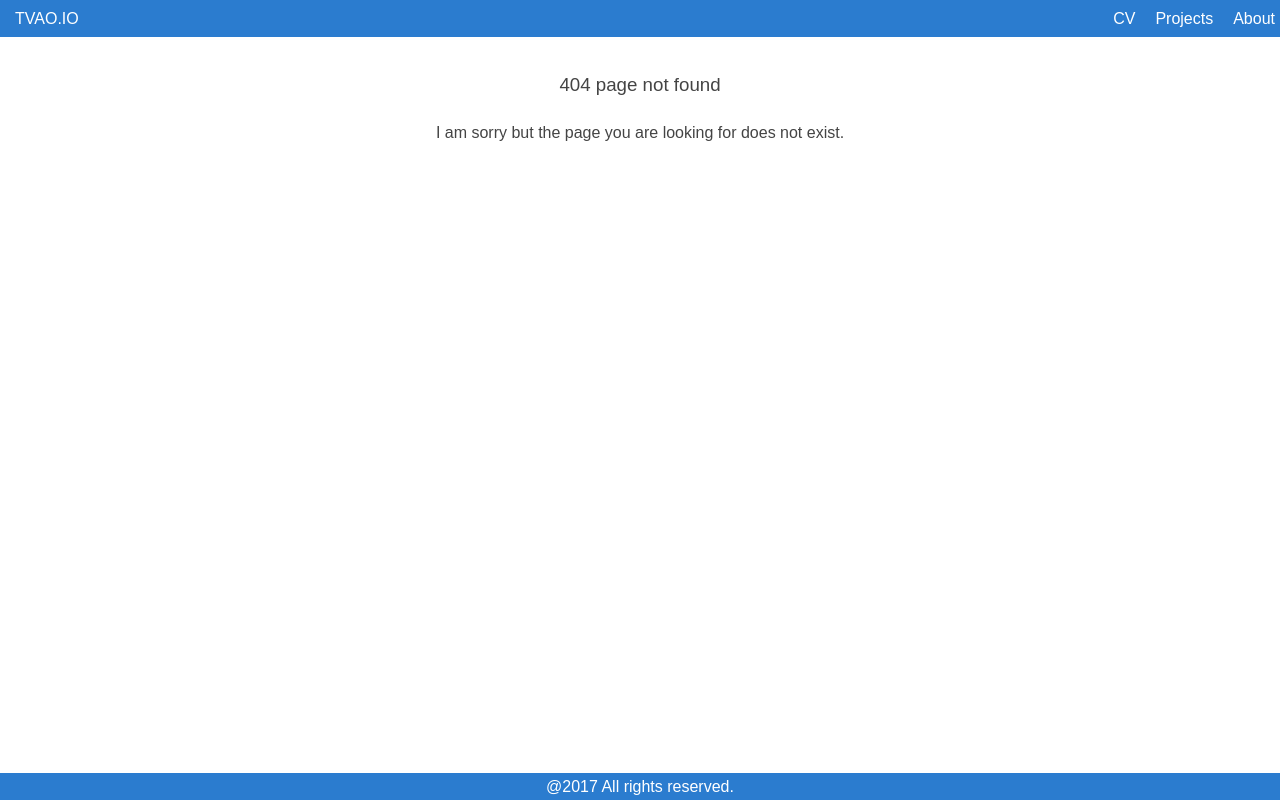
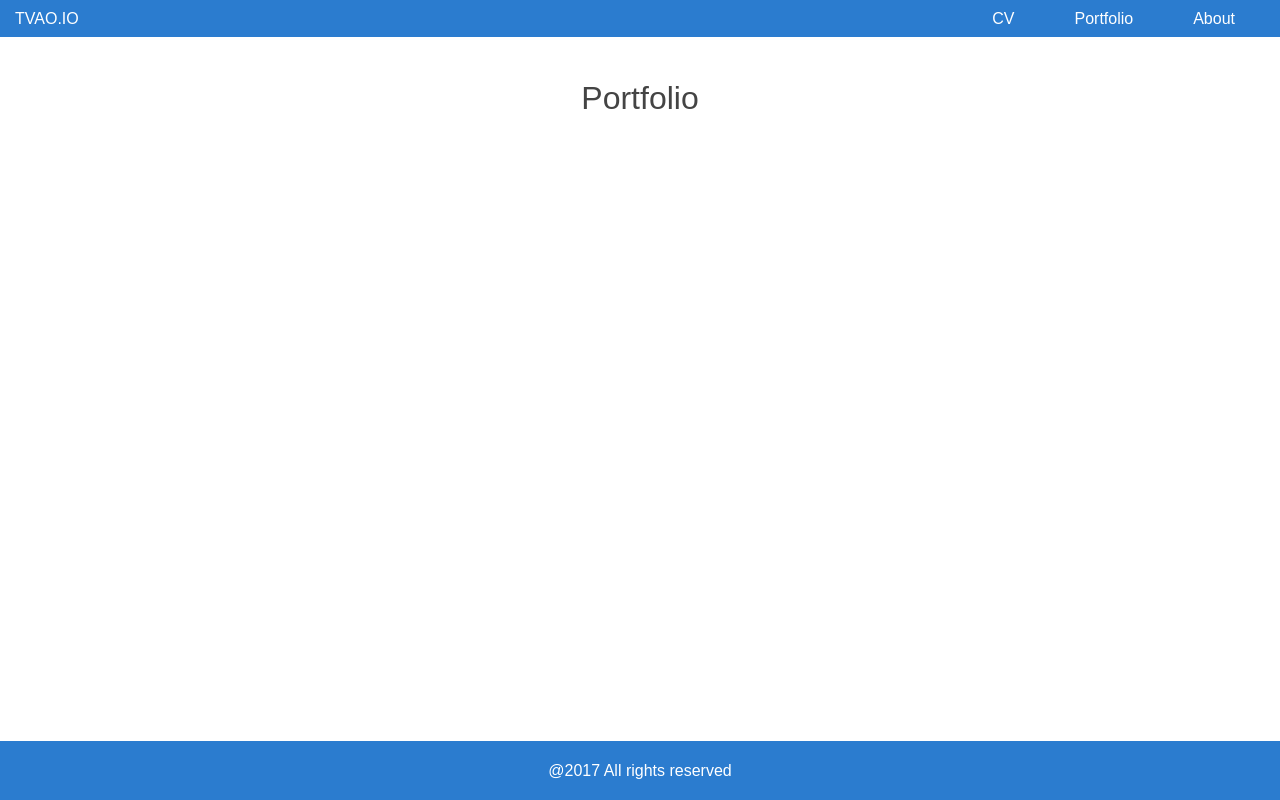
Before and after one commit to TVAO/tvano.github.io, a React (Create React App) app: page /portfolio in a window 1280 px wide. Before the commit this address had no page. Built offline with nearby package versions, Linux system fonts and the light colour scheme.

Commit message:
Added styling to navbar

```diff
--- a/src/components/Content.js
+++ b/src/components/Content.js
@@ -5,7 +5,7 @@ import About from './About';
 import CV from './CV';
 import NotFound from './NotFound';
 import Main from './Main';
-import Project from './Project';
+import Portfolio from './Portfolio';
 
 import '../styles/Content.css';
 
@@ -15,7 +15,7 @@ const Content = () => (
       <Route exact path='/' component={Main}/>
       <Route exact path='/about' component={About}/>
       <Route exact path='/cv' component={CV}/>
-      <Route exact path='/projects' component={Project}/>
+      <Route exact path='/portfolio' component={Portfolio}/>
       <Route path='*' component={NotFound}/>
     </Switch>
   </main>
--- a/src/components/Footer.js
+++ b/src/components/Footer.js
@@ -1,10 +1,11 @@
 
 import React from 'react';
+import '../styles/Footer.css';
 
 const Footer = () => (
-  <footer className="footer">
+  <footer>
       <div id="footer-content">
-        @2017 All rights reserved.
+        <p className="text-center text-muted small"> @2017 All rights reserved </p>
       </div>
   </footer>
 );
--- a/src/components/Header.js
+++ b/src/components/Header.js
@@ -10,7 +10,7 @@ const Header = () => (
       <ul>
         <li className="leftHeader">  <Link to='/'> TVAO.IO </Link> </li>
         <li className="rightHeader"> <Link to='/about'> About </Link> </li>
-        <li className="rightHeader"> <Link to='/projects'> Projects </Link> </li>
+        <li className="rightHeader"> <Link to='/portfolio'> Portfolio </Link> </li>
         <li className="rightHeader"> <Link to='/cv'> CV </Link> </li>
       </ul>
     </div>
--- /dev/null
+++ b/src/components/Portfolio.js
@@ -0,0 +1,10 @@
+
+import React from 'react';
+
+const Portfolio = () => (
+  <div>
+    <h1> Portfolio </h1>
+  </div>
+);
+
+export default Portfolio;
--- a/src/components/Project.js
+++ /dev/null
@@ -1,10 +0,0 @@
-
-import React from 'react';
-
-const Project = () => (
-  <div>
-    <h1> Projects </h1>
-  </div>
-);
-
-export default Project;
--- a/src/styles/Footer.css
+++ b/src/styles/Footer.css
@@ -1,20 +1,11 @@
 
 footer {
   width:100%;
-  color: white;
   position:absolute;
   bottom:0;
   left:0;
   background-color:#2b7ccf;
-}
-
-#footer {
-  position: fixed;
-  height: 50px;
-  bottom: 0px;
-  left: 0px;
-  right: 0px;
-  margin-bottom: 0px;
+  color: white;
 }
 
 body {
--- a/src/styles/Header.css
+++ b/src/styles/Header.css
@@ -28,4 +28,14 @@ a {
 
 .navbar .rightHeader {
   float: right;
+  margin-right: 40px;
 }
+
+.navbar.center .navbar-inner {
+    text-align: center;
+}
+
+.navbar.center .navbar-inner .nav {
+    display:inline-block;
+    float: none;
+}
```
Also changed, not shown: src/styles/Portfolio.css (added), src/styles/Project.css (deleted).
